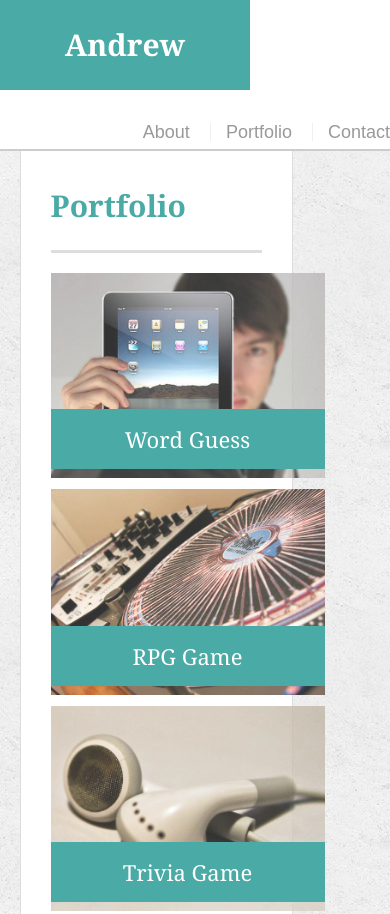
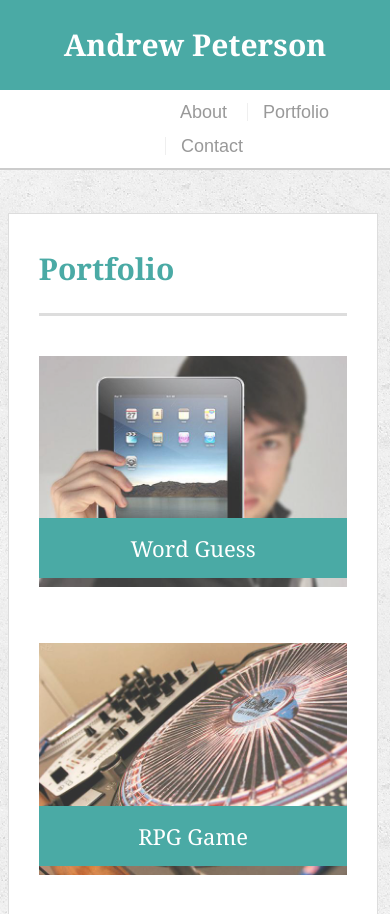
Before and after one commit to andrewpetersondev/responsive-portfolio, a plain HTML site: page portfolio.html in a window 390 px wide. Shown: the top 914 px of the page. Drawn offline with Linux system fonts and the light colour scheme.

Commit message:
designed layout for screen sizes 640px and 768px max width

```diff
--- a/assets/css/style.css
+++ b/assets/css/style.css
@@ -19,10 +19,7 @@ body {
   clear: both;
 }
 
-h1,
-h2,
-h3,
-p {
+h1, h2, h3, p {
   margin-bottom: 20px;
 }
 
@@ -30,9 +27,7 @@ p:last-child {
   margin-bottom: 0;
 }
 
-h1,
-h2,
-h3 {
+h1, h2, h3 {
   font-family: Georgia, Times, "Times New Roman", serif;
   font-weight: 700;
   color: #4aaaa5;
@@ -45,8 +40,7 @@ h1 {
   border-bottom: 3px solid #dddddd;
 }
 
-h2,
-h3 {
+h2, h3 {
   font-size: 22px;
 }
 
@@ -186,17 +180,12 @@ h3, h2 {
   margin-bottom: 10px;
 }
 
-label,
-input[type=text],
-input[type=email],
-textarea {
+label, input[type=text], input[type=email], textarea {
   display: block;
   width: 100%;
 }
 
-input[type=text],
-input[type=email],
-textarea {
+input[type=text], input[type=email], textarea {
   height: 35px;
   padding: 0 10px;
   font-size: 14px;
@@ -217,23 +206,49 @@ input[type=submit] {
 }
 
 @media screen and (max-width: 980px) {
-  /* changes i noticed: main-section is about 50% page width  with margin of 5% 20% 40% 5% */
+  /* changes I noticed: main-section is about 50% page width  with margin of 5% 20% 40% 5% */
 
   .main-section {
-    width: 70%;
-    margin: 5%;
-  }
-
-  .work {
-    margin: 0;
+    width: 75%;
+    margin-left: 3%;
   }
 
 }
 
 @media screen and (max-width: 768px) {
+  .main-section {
+    width: 95%;
+    margin: 2%;
+  }
 
 }
 
 @media screen and (max-width: 640px) {
+  #masthead {
+    position: static;
+  }
+
+  #logo {
+    width: 100%;
+  }
+
+  nav {
+    width: 100%;
+    clear: both;
+    display: block;
+    margin: 5px auto;
+    align-items: center;
+    padding-left: 150px;
+  }
+
+  #main-container {
+    padding-top: 5px;
+    min-height: 900px;
+  }
+
+  .work {
+    width: 100%;
+    position: relative;
+  }
 
 }
```
